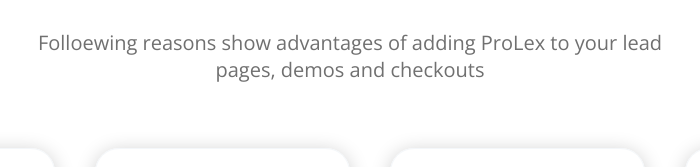
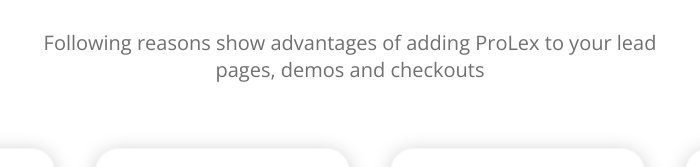
Before and after one commit to ZaidSobani/Task1, a plain HTML site: page Home/Home.html in a window 1280 px wide. Shown: the part 751-918 px from the top of the page, 290-990 px from the left. Drawn offline with nearby package versions, Linux system fonts and the light colour scheme.

Commit message:
end test

```diff
--- a/Home/Home.html
+++ b/Home/Home.html
@@ -68,7 +68,7 @@
 
             <div class="home2">
                 <h1>Core features for <span>smart</span> people</h1>
-                <p>Folloewing reasons show advantages of adding ProLex to your lead <br> pages, demos and checkouts</p>
+                <p>Following reasons show advantages of adding ProLex to your lead <br> pages, demos and checkouts</p>
                 <ul class="row">
                     <li class="home2_hover1">
                         <span class="home2-a material-symbols-outlined">timeline</span> <br>
```
